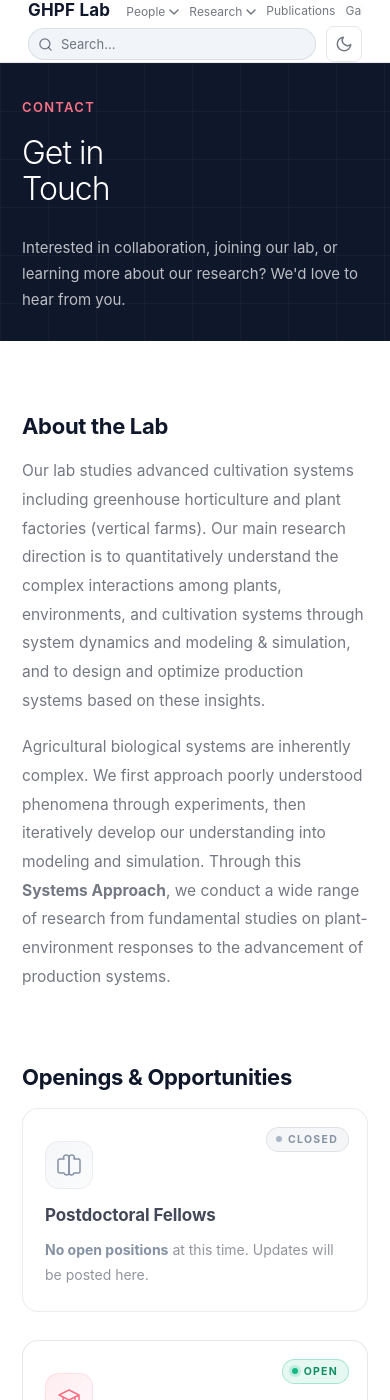
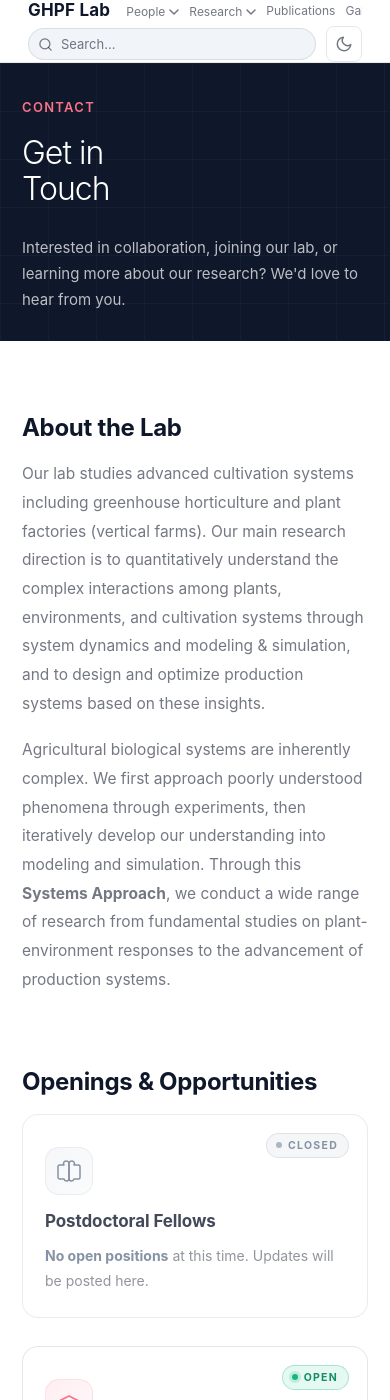
Before and after one commit to snughpf-alt/ghpf-lab-web-final-2, a Jekyll site: the page built from contact.md, in a window 390 px wide and 1400 px high. Built offline with Jekyll 4.4.1, drawn with Linux system fonts in a browser that asks for light colours; some web fonts are replaced.

Commit message:
Match Contact section titles to research detail page titles (36px)

```diff
--- a/assets/css/site.scss
+++ b/assets/css/site.scss
@@ -2531,8 +2531,15 @@ a:hover{color:var(--accent)}
 .contact-page > .section:first-child{padding-top:72px}
 .contact-page > .section:last-child{padding-bottom:72px}
 .contact-page .section__head h2{
-  font-size:22px;
+  font-size:36px;
+  font-weight:700;
   letter-spacing:-.3px;
+}
+@media(max-width:900px){
+  .contact-page .section__head h2{font-size:28px}
+}
+@media(max-width:600px){
+  .contact-page .section__head h2{font-size:24px}
 }
 .contact-prose p{
   font-size:15.5px;
```
